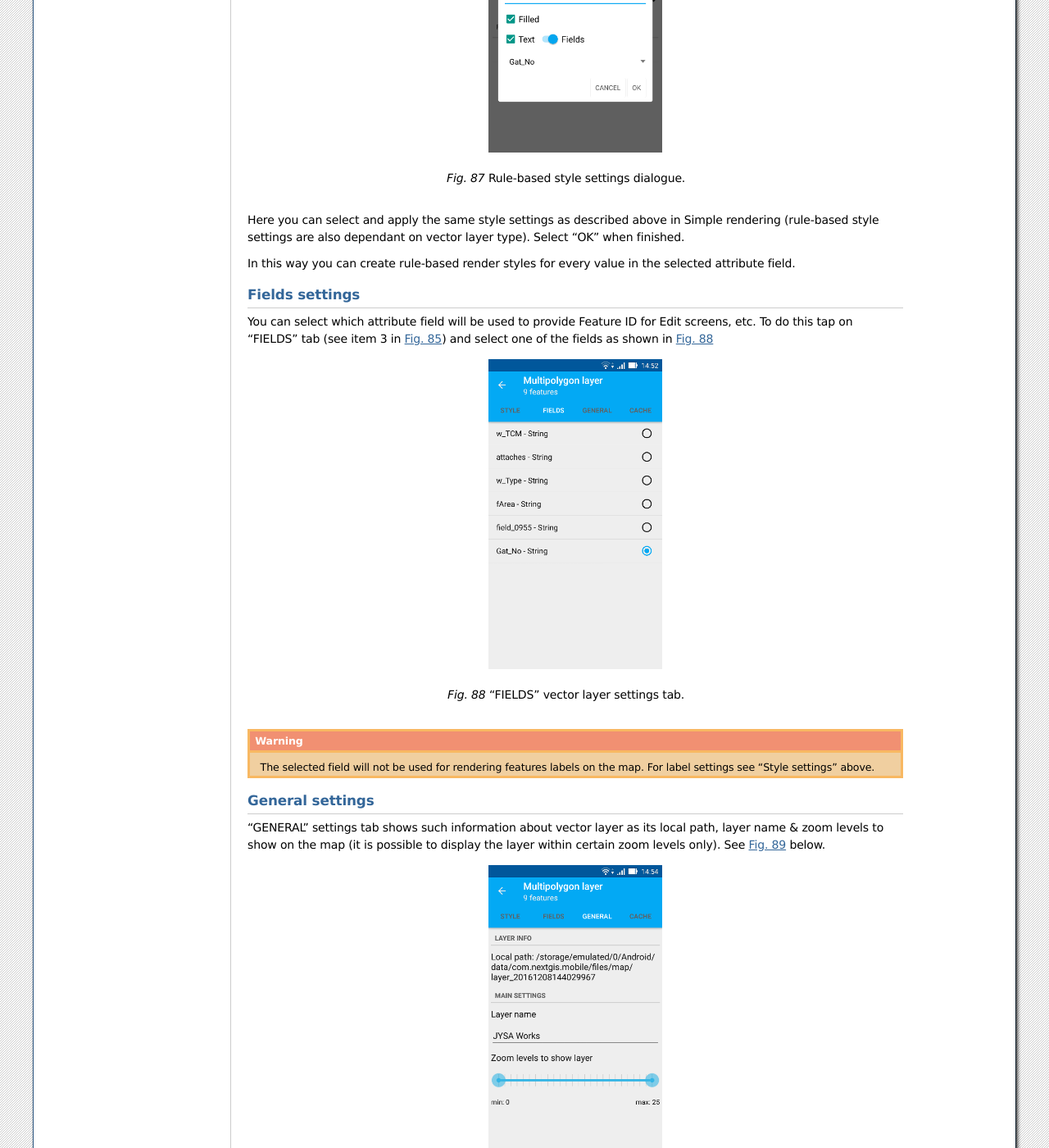
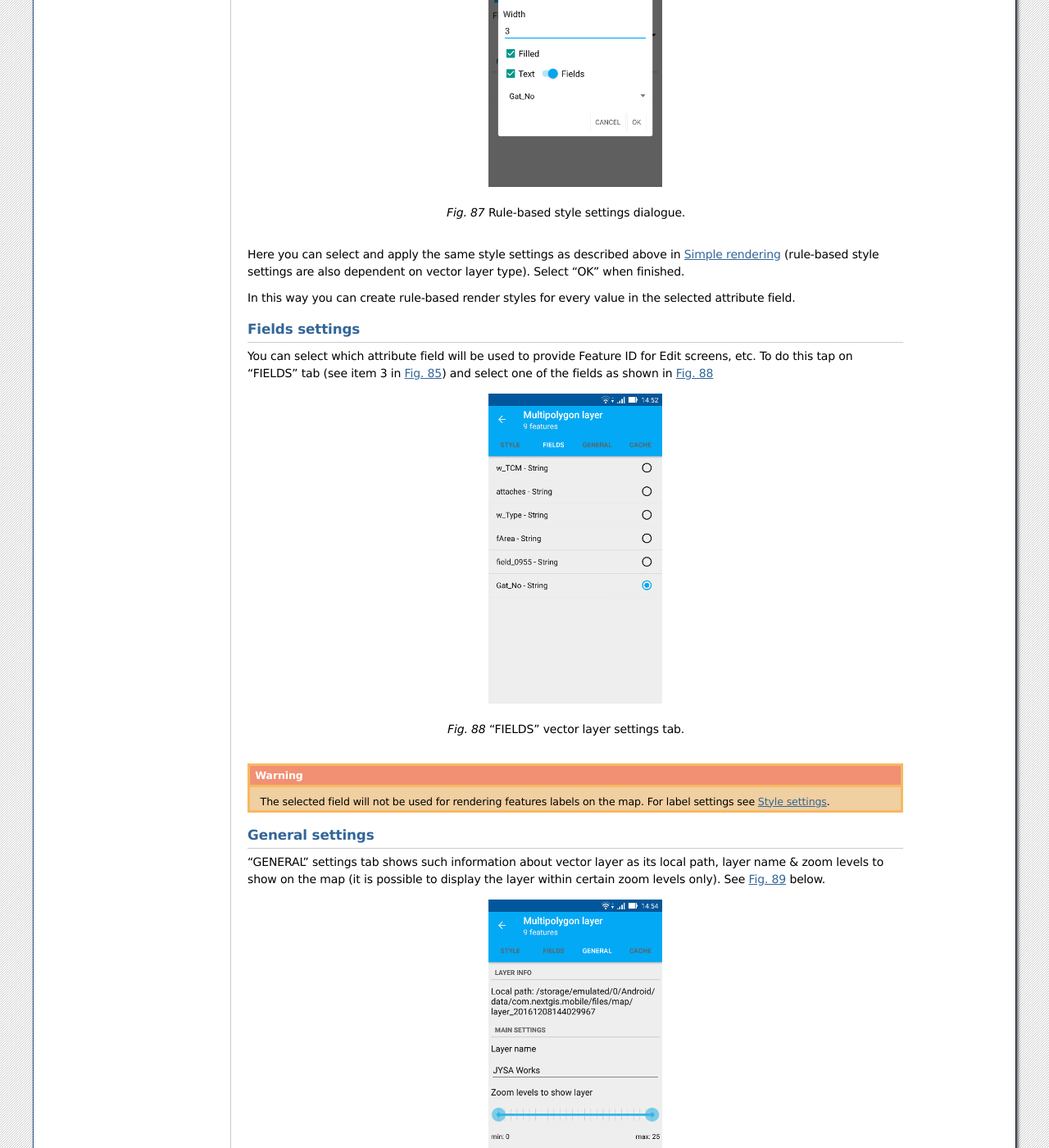
Before and after one commit to nextgis/docs_ngmobile, a Sphinx documentation site: the page built from source/layer_settings.rst, in a window 1280 px wide and 1400 px high, scrolled down 2746 px. Shown: the whole window at 82% size. Built offline with Sphinx 7.4.7, drawn with Linux system fonts in a browser that asks for light colours; formulas are drawn with MathJax 3; some of the changed lines change nothing that is shown; some of the changed text lies outside the part shown.

Commit message:
changes in 3.8

```diff
--- a/source/layer_settings.rst
+++ b/source/layer_settings.rst
@@ -18,9 +18,10 @@
 1. Zoom to extent
 2. Attributes
 3. Share
-4. Edit
-5. Delete
-6. Settings
+4. Send to NextGIS
+5. Edit
+6. Delete
+7. Settings
 
 .. note::
    Contextual menu depends both on layer type and geodata source. Raster layers have different contextual menus than Vector layers. Raster layers created from tile cache have different contextual menus than raster layers created from external geoservices.
@@ -29,6 +30,8 @@
 
 Vector layer settings
 ---------------------
+
+.. _ngmobile_style_settings:
 
 Style settings
 ^^^^^^^^^^^^^^^
@@ -46,6 +49,8 @@
 
 Vector layer style settings depend on the selected Render type - Simple or Rule (item 4 in :numref:`ngmobile_style_vector_pic`).
 
+.. _ngmobile_simple_rendering:
+
 Simple rendering
 ~~~~~~~~~~~~~~~~~
 
@@ -53,6 +58,7 @@
 
 For example, for a point/multipoint layer you can select features shape by using "Type" menu (see item 6 in :numref:`ngmobile_style_vector_pic`) using the following options:
 
+* Point
 * Circle
 * Diamond
 * Cross
@@ -68,6 +74,8 @@
 In polygon/multipolygon layers you can select stroke color and width. Also you can select to display polygons as filled or empty (the semi-opaque stroke color will be applied if "Filled" is selected).
 
 For any vector layer you can also choose to show Labels for each feature on a map. To do this tick "Text" checkbox and either enter the label text yourself or select the attribute field which will be used to label features on a map (item 9 in :numref:`ngmobile_style_vector_pic`).
+
+.. _ngmobile_rule_rendering:
 
 Rule-based rendering
 ~~~~~~~~~~~~~~~~~~~~~~
@@ -96,9 +104,11 @@
 
    Rule-based style settings dialogue.
 
-Here you can select and apply the same style settings as described above in Simple rendering (rule-based style settings are also dependant on vector layer type). Select "OK" when finished.
+Here you can select and apply the same style settings as described above in :ref:`ngmobile_simple_rendering` (rule-based style settings are also dependent on vector layer type). Select "OK" when finished.
 
 In this way you can create rule-based render styles for every value in the selected attribute field.
+
+.. _ngmobile_fields_settings:
 
 Fields settings
 ^^^^^^^^^^^^^^^^
@@ -114,7 +124,9 @@
    "FIELDS" vector layer settings tab.
 
 .. warning::
-   The selected field will not be used for rendering features labels on the map. For label settings see "Style settings" above.
+   The selected field will not be used for rendering features labels on the map. For label settings see :ref:`ngmobile_style_settings`.
+
+.. _ngmobile_tab_general_settings:
 
 General settings
 ^^^^^^^^^^^^^^^^^^
@@ -129,6 +141,8 @@
    "GENERAL" vector layer settings tab.
 
 Using this tab you can change layer name and zoom levels to show.
+
+.. _ngmobile_cache_settings:
 
 Cache settings
 ^^^^^^^^^^^^^^^^
@@ -156,6 +170,8 @@
 .. note::
    Raster layer created from external geoservice will have the option "Download tiles" instead of "Zoom to extent". See :ref:`ngmobile_tile_cache` for details.
 
+.. _ngmobile_raster_style_settings:
+
 Style settings
 ^^^^^^^^^^^^^^^
 
@@ -176,6 +192,8 @@
 
 You can also apply to Raster layer the option "Make grayscale" - the layer will be displayed in shades of gray instead of original colors.
 
+.. _ngmobile_raster_general_settings:
+
 General settings
 ^^^^^^^^^^^^^^^^^^
 
@@ -190,13 +208,16 @@
 
 Using this tab you can change layer name and zoom levels to show.
 
+.. _ngmobile_raster_cache_settings:
+
 Cache settings
 ^^^^^^^^^^^^^^^^
 
-Using "CACHE" settings tab you can set TMS in-memory cache size for a raster layer from these options::
+Using "CACHE" settings tab you can set TMS in-memory cache size for a raster layer from these options:
+
 * No cache
 * 1 screen
 * 2 screens (recommended)
-*3 screens
+* 3 screens
 
 You can also clear in-memory cache for this layer from this settings tab.
```
